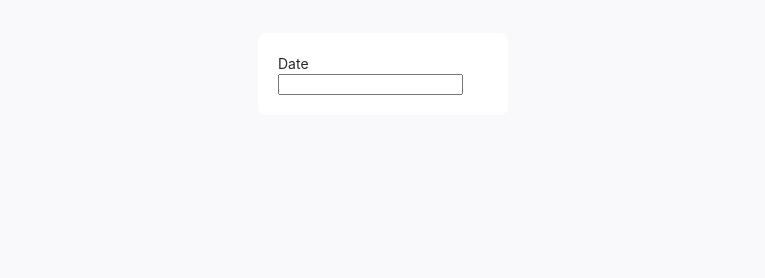
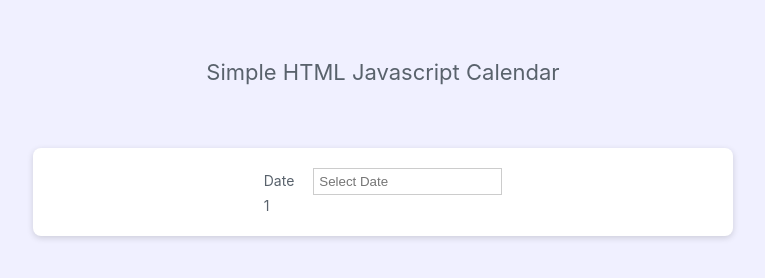
Before and after one commit to kbasak89/calendar, a plain HTML site: page index.html in a window 1280 px wide. Shown: the whole page, without its empty margins (257-1022 px from the left). Drawn offline with Linux system fonts and the light colour scheme.

Commit message:
initial form layout without js

```diff
--- a/calendar.css
+++ b/calendar.css
@@ -2,23 +2,33 @@
 /* CSS Document */
 :root
 {
-	--tab-background-color:#F9F9FB;
+	--tab-background-color:#F0F0FF;
+	--newtab-primary-action-background:#0061e0;
+	--newtab-primary-action-background-dimmed: color-mix(in srgb, var(--newtab-primary-action-background) 25%, transparent);
 }
 *{ box-sizing: border-box;}
 body
 {
 	background-color: var(--tab-background-color);
- 	/*color:var(--color-text-primary);*/
-	color:#24292e;
+ 	/*color:var(--color-text-primary);
+	color:#24292e;*/
+	color:#59626c;
 	font-family:-apple-system, BlinkMacSystemFont, 'Segoe UI', 'Ubuntu', 'Helvetica Neue', sans-serif;
 	font-size: 14px;
 	line-height: 1.5;
 }
+h2{ font-weight:normal; font-size:22px; }
+div.heading-wrapper{
+	display:flex;
+	justify-content:center;
+	margin-bottom:40px;
+}
 .container
 {
-	display:flex;
+	/*display:flex;
 	align-items:center;
-	justify-content:center;
+	justify-content:center;*/
+	padding:30px 0 0 0;
 }
 .content
 {
@@ -27,6 +37,20 @@ body
 	background-color:#fff;
 	border-radius:8px;
 	padding:20px;
-	width:250px;
-	margin-top:25px;
+	width:700px;
+	position:relative;
+	margin:0 auto;
+	display:flex;
+	align-items:center;
+	justify-content:center;
+	box-shadow:0 2px 6px rgba(0, 0, 0, 0.15);
 }
+.date-label{ margin-right:15px;}
+input.calendar{ padding:5px;
+border:1px solid #ccc;
+}
+input:focus{
+border: 1px solid var(--newtab-primary-action-background);
+outline: 0;
+box-shadow: 0 0 0 2px var(--newtab-primary-action-background-dimmed);
+ }
--- a/index.html
+++ b/index.html
@@ -9,10 +9,16 @@
 
 <body>
     <div class="container">
+    	<div class="heading-wrapper">
+   		 <h2>Simple HTML Javascript Calendar</h2>
+        </div>
         <div class="content">
             <div class="row">
-            	<label>Date</label>
-                <input type="text" name="calendar" id="calendar" placleholder="Select Date" />
+            	<label class="date-label">Date</label>
+                <input type="text" class="calendar" name="calendar" id="calendar" placeholder="Select Date" />
+                <div id="calendar-container">
+                <div class="day">1</div>
+                </div>
             </div>
         </div>
     </div>
```
